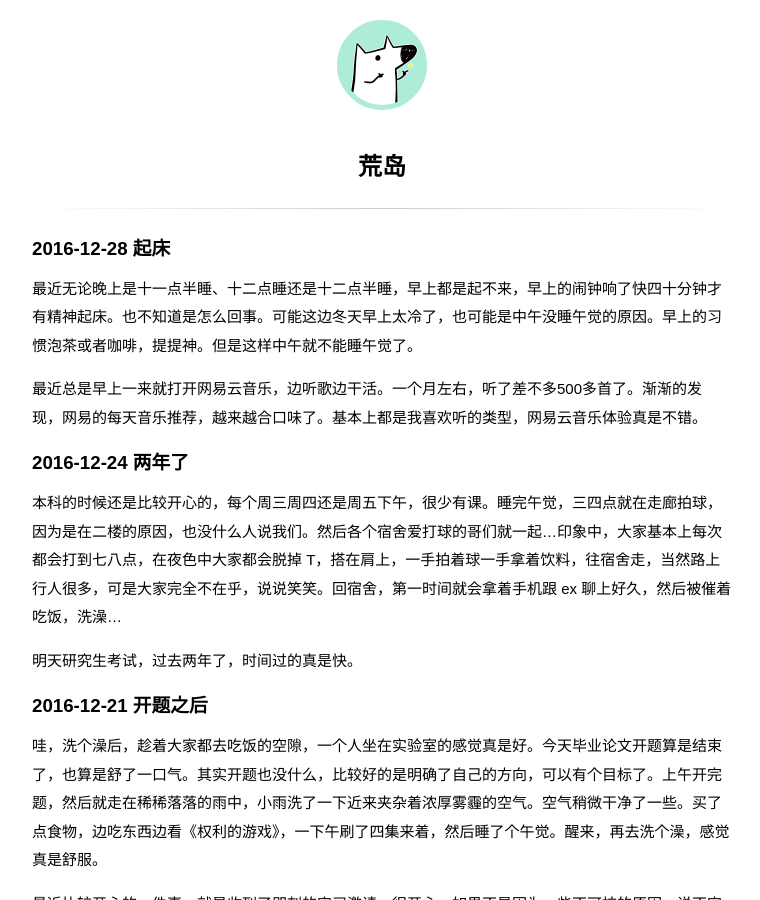
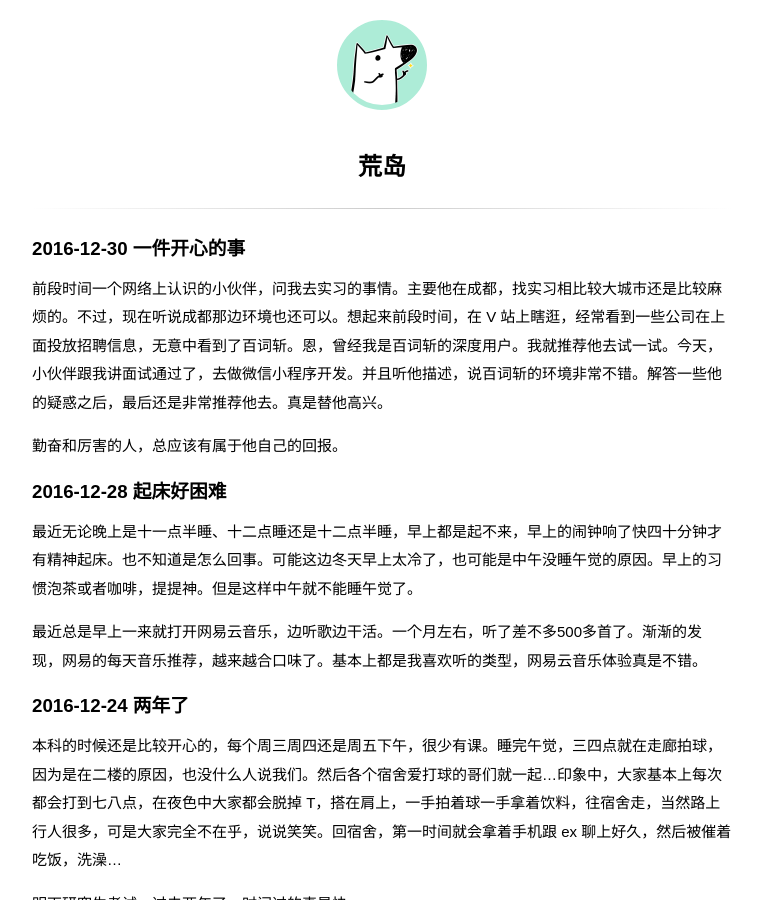
Before and after one commit to wuchangfeng/wuchangfeng.github.io, a Jekyll site: the page built from diary.md, in a window 1280 px wide and 900 px high. Shown: the whole window, without its empty margins (258-1018 px from the left). Built offline with Jekyll 4.4.1, drawn with Linux system fonts in a browser that asks for light colours; some web fonts are replaced; comment, search, counter and statistics services are not loaded.

Commit message:
blog update

```diff
--- a/diary.md
+++ b/diary.md
@@ -2,7 +2,13 @@
 title: 荒岛
 ---
 
-### 2016-12-28  起床
+### 2016-12-30 一件开心的事
+
+前段时间一个网络上认识的小伙伴，问我去实习的事情。主要他在成都，找实习相比较大城市还是比较麻烦的。不过，现在听说成都那边环境也还可以。想起来前段时间，在 V 站上瞎逛，经常看到一些公司在上面投放招聘信息，无意中看到了百词斩。恩，曾经我是百词斩的深度用户。我就推荐他去试一试。今天，小伙伴跟我讲面试通过了，去做微信小程序开发。并且听他描述，说百词斩的环境非常不错。解答一些他的疑惑之后，最后还是非常推荐他去。真是替他高兴。
+
+勤奋和厉害的人，总应该有属于他自己的回报。
+
+### 2016-12-28  起床好困难
 
 最近无论晚上是十一点半睡、十二点睡还是十二点半睡，早上都是起不来，早上的闹钟响了快四十分钟才有精神起床。也不知道是怎么回事。可能这边冬天早上太冷了，也可能是中午没睡午觉的原因。早上的习惯泡茶或者咖啡，提提神。但是这样中午就不能睡午觉了。
 
```
Also changed, not shown: _posts/2016-10-25-use-pygal-generate-svg.md (+1 -1 lines), _posts/2016-10-29-use-qrcode-generate-qr.md (+1 -1 lines), _posts/2016-12-04--write-a-plugin-for-idea-and-as.md (+2 -2 lines).
